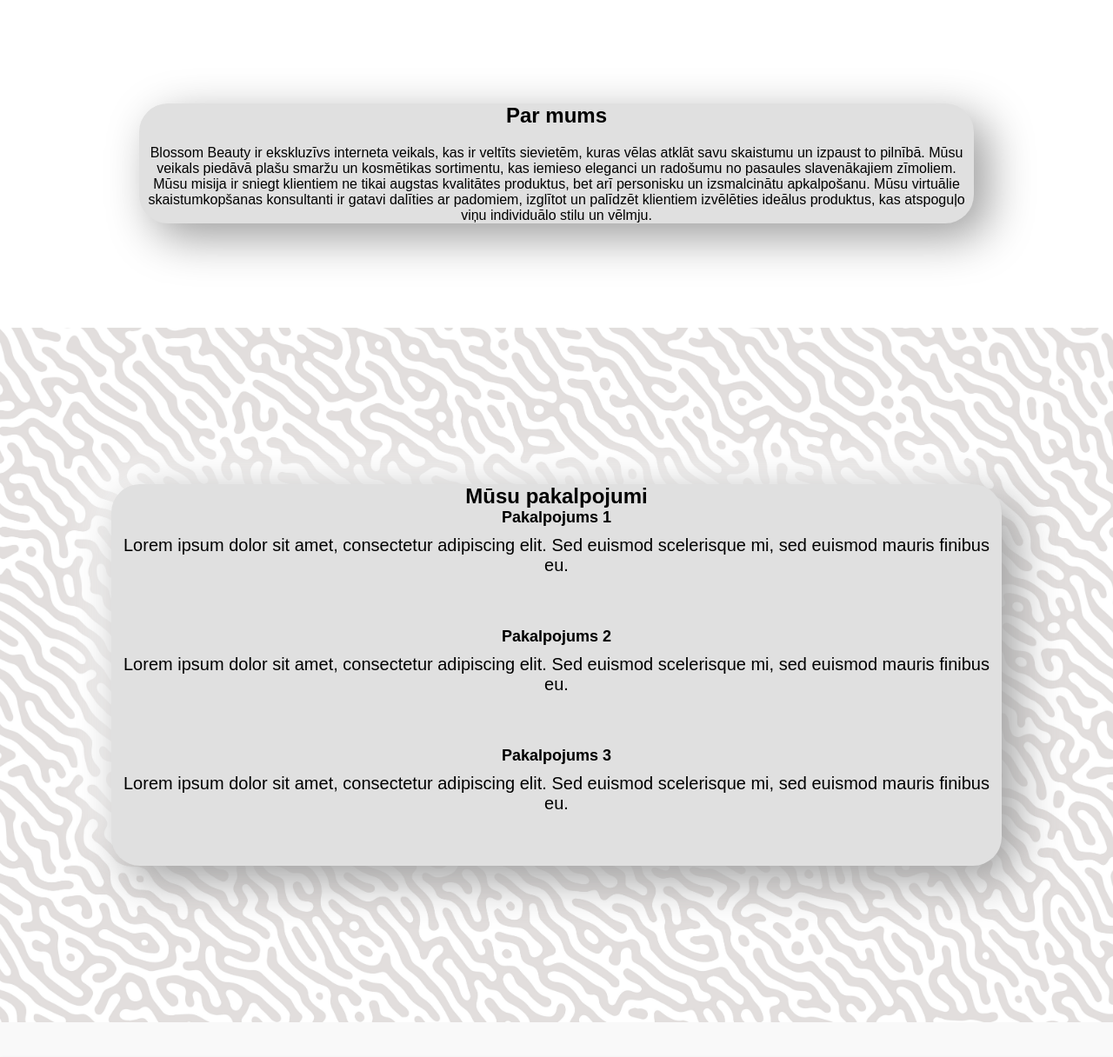
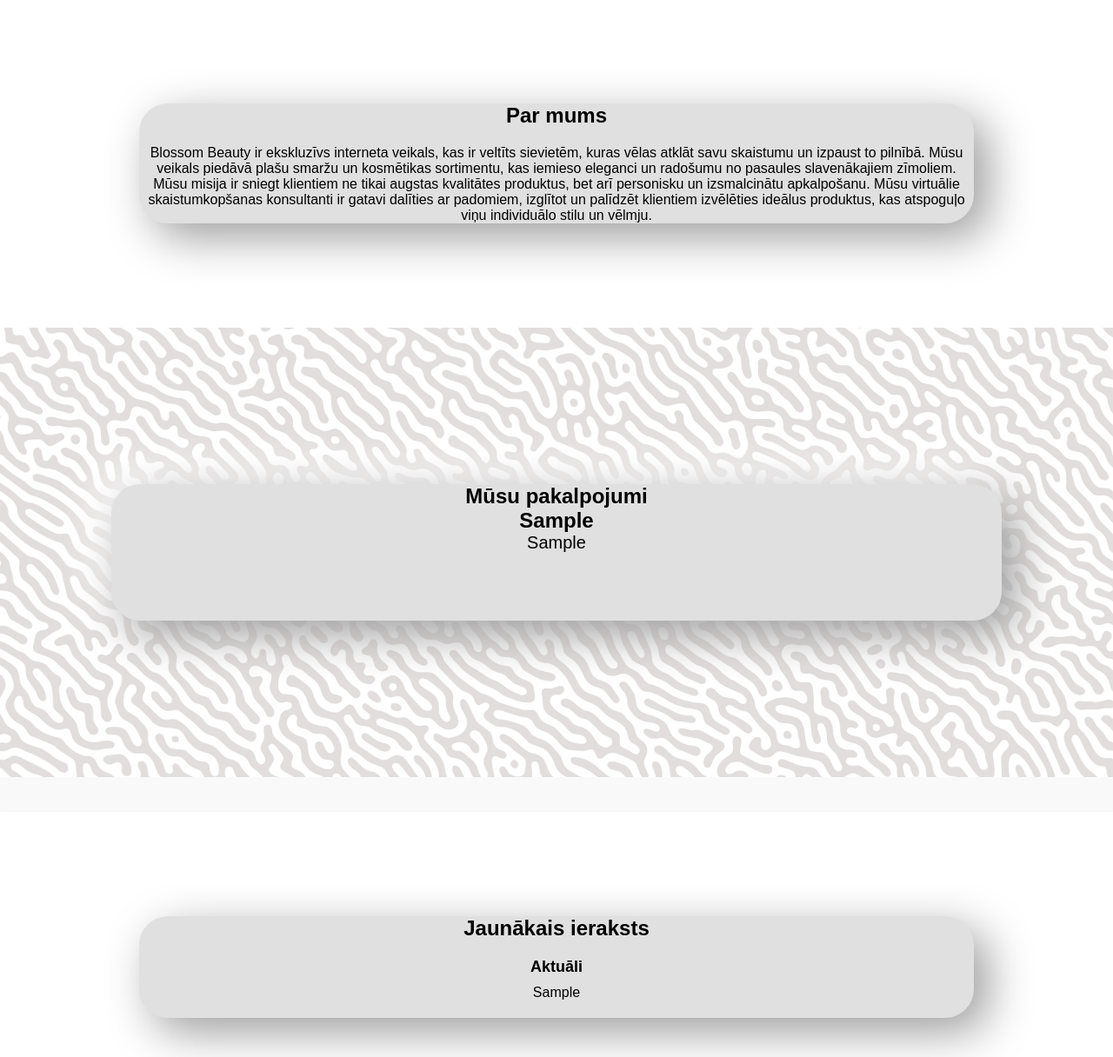
Before and after one commit to karliszz/Zeiburlins_interneta_veikals, a PHP site: page / in a window 1280 px wide. Shown: the part 397-1613 px from the top of the page at 87% size. Run offline with PHP 8.4, Linux system fonts and the light colour scheme; tables that the repository leaves empty or names only in its code hold one stand-in row (values such as "Sample post").

Commit message:
Pakalpojumu ievietosana caur datubazi

```diff
--- a/index.php
+++ b/index.php
@@ -43,16 +43,30 @@
       <div class="container">
          <h2>Mūsu pakalpojumi</h2>
          <div class="service">
-            <h3>Pakalpojums 1</h3>
-            <p>Lorem ipsum dolor sit amet, consectetur adipiscing elit. Sed euismod scelerisque mi, sed euismod mauris finibus eu.</p>
-         </div>
-         <div class="service">
-            <h3>Pakalpojums 2</h3>
-            <p>Lorem ipsum dolor sit amet, consectetur adipiscing elit. Sed euismod scelerisque mi, sed euismod mauris finibus eu.</p>
-         </div>
-         <div class="service">
-            <h3>Pakalpojums 3</h3>
-            <p>Lorem ipsum dolor sit amet, consectetur adipiscing elit. Sed euismod scelerisque mi, sed euismod mauris finibus eu.</p>
+         <?php
+      require("connection.php");
+      // Pārbauda savienojuma veiksmīgumu
+      if (!$savienojums) {
+         die("Savienojums ar datu bāzi neizdevās: " . mysqli_connect_error());
+         }
+     // Izvelkam trīs dazādus tekstu ar trim dažādiem virsrakstiem no tabulas
+     $sql = "SELECT virsraksts, saturs FROM pakalpojumi ORDER BY RAND() LIMIT 3";
+     $result = mysqli_query($savienojums, $sql);
+
+     if ($result->num_rows > 0) {
+            // Izvadam katru ierakstu ar virsrakstu un saturu
+            while ($row = $result->fetch_assoc()) {
+            $virsraksts = $row["virsraksts"];
+            $saturs = $row["saturs"];
+
+             echo "<h2>$virsraksts</h2>";
+             echo "<p>$saturs</p>";
+             echo "<br>";
+         }
+     } else {
+         echo "Nav atrasti rezultāti.";
+     }
+         ?>
          </div>
       </div>
    </section>
```
